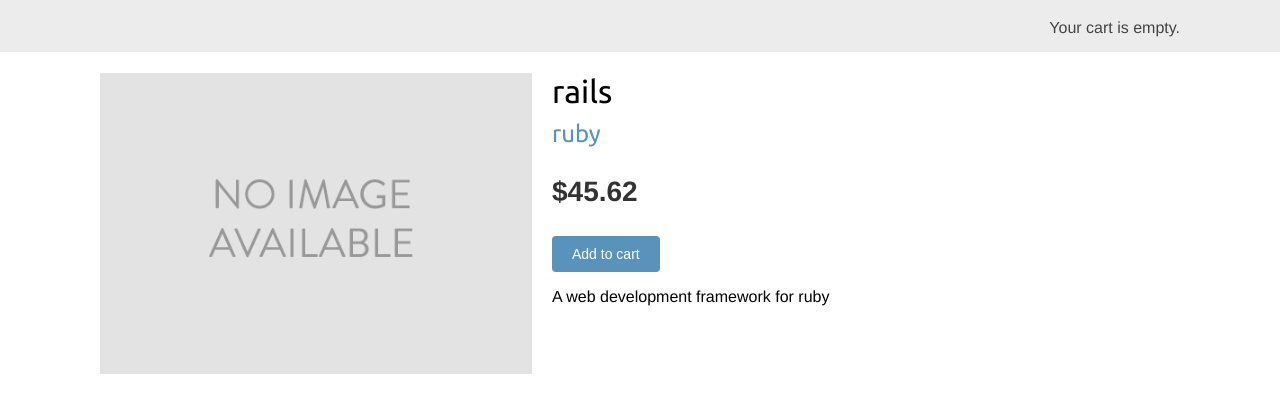
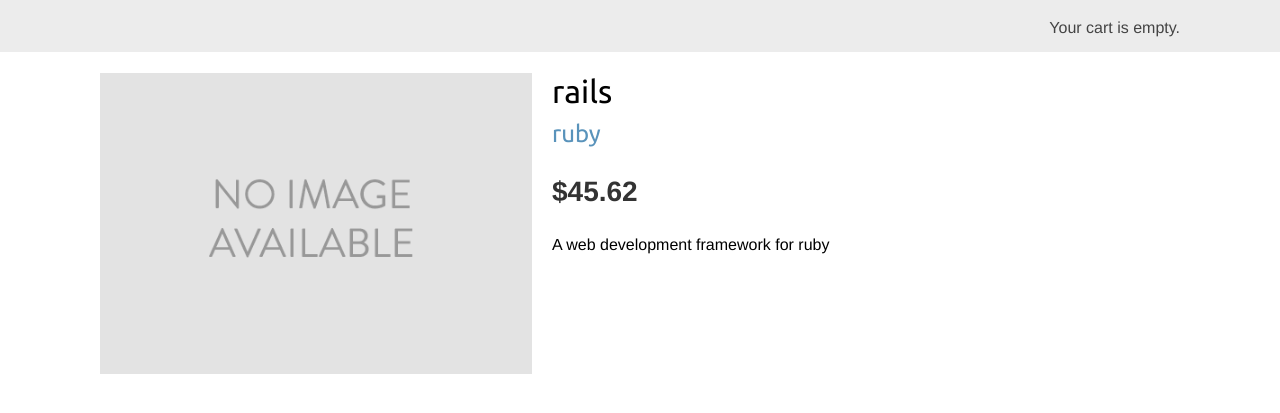
Before and after one commit to rajatvijay/d-store, a Django app: a page that uses shop/templates/shop/product/detail.html in a window 1280 px wide. Shown: the part 46-459 px from the top of the page. Run offline with Django 3.2, Linux system fonts and the light colour scheme; data comes from the database, SQL or seed files in the repository.

Commit message:
Got the detail product template code wroking

```diff
--- a/shop/templates/shop/product/detail.html
+++ b/shop/templates/shop/product/detail.html
@@ -11,11 +11,6 @@
         <h1>{{ product.name }}</h1>
         <h2><a href="{{ product.category.get_absolute_url }}">{{ product.category }}</a></h2>
         <p class="price">${{ product.price }}</p>
-        <form action="{% url "cart:cart_add" product.id %}" method="post">
-            {{ cart_product_form }}
-            {% csrf_token %}
-            <input type="submit" value="Add to cart">
-        </form>
         {{ product.description|linebreaks }}
     </div>
 {% endblock %}
```
